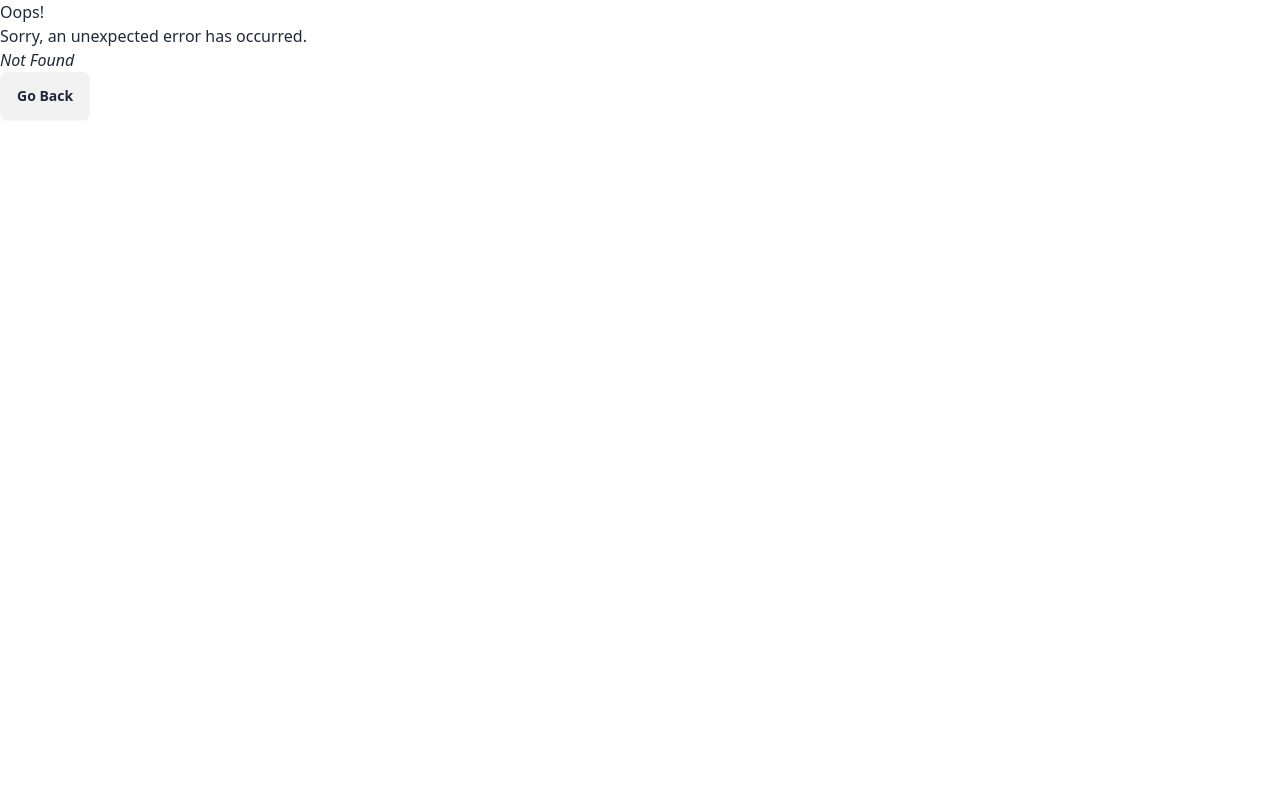
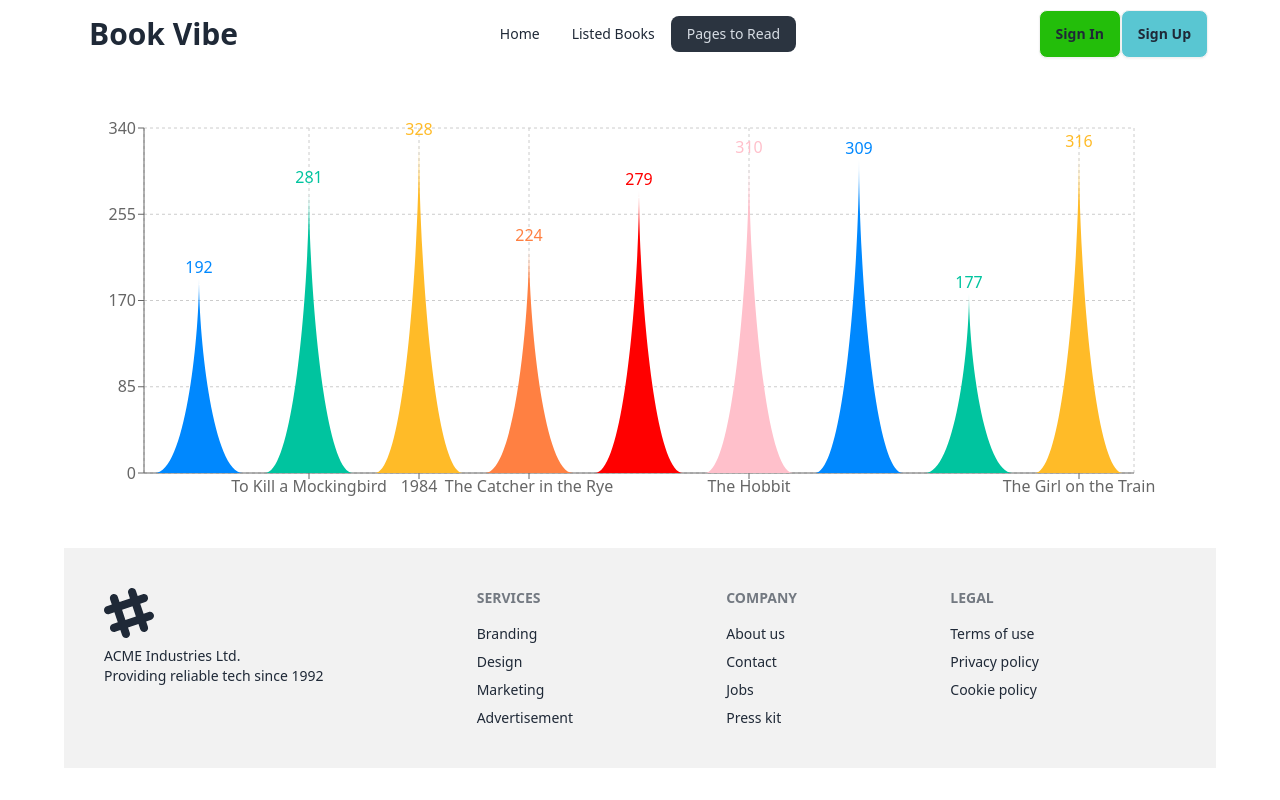
Before and after one commit to istiak19/boiPoka-reactRouter, a React (Vite) app: page /pageToRead in a window 1280 px wide. Before the commit this address had no page. Built offline with nearby package versions, Linux system fonts and the light colour scheme.

Commit message:
sixth commit

```diff
--- a/package.json
+++ b/package.json
@@ -17,6 +17,8 @@
     "react-icons": "^5.3.0",
     "react-router-dom": "^6.27.0",
     "react-tabs": "^6.0.2",
+    "react-toastify": "^10.0.6",
+    "recharts": "^2.13.2",
     "sort-by": "^1.2.0"
   },
   "devDependencies": {
--- a/src/Components/NavBar/NavBar.jsx
+++ b/src/Components/NavBar/NavBar.jsx
@@ -4,7 +4,7 @@ const NavBar = () => {
     const links = <>
         <li><NavLink to='/'>Home</NavLink></li>
         <li><NavLink to='/listedBook'>Listed Books</NavLink></li>
-        <li><a>Pages to Read</a></li>
+        <li><NavLink to='/pageToRead'>Pages to Read</NavLink></li>
     </>
     return (
         <div className="navbar bg-base-100">
--- /dev/null
+++ b/src/Components/PagesToRead/PagesToRead.jsx
@@ -0,0 +1,48 @@
+import { useLoaderData } from "react-router-dom";
+import React from 'react';
+import { BarChart, Bar, Cell, XAxis, YAxis, CartesianGrid } from 'recharts';
+
+const colors = ['#0088FE', '#00C49F', '#FFBB28', '#FF8042', 'red', 'pink'];
+
+const PagesToRead = () => {
+    const books = useLoaderData();
+
+    const getPath = (x, y, width, height) => {
+        return `M${x},${y + height}C${x + width / 3},${y + height} ${x + width / 2},${y + height / 3}
+        ${x + width / 2}, ${y}
+        C${x + width / 2},${y + height / 3} ${x + (2 * width) / 3},${y + height} ${x + width}, ${y + height}
+        Z`;
+    };
+
+    const TriangleBar = (props) => {
+        const { fill, x, y, width, height } = props;
+        return <path d={getPath(x, y, width, height)} stroke="none" fill={fill} />;
+    };
+
+    return (
+        <div className="my-10">
+            <BarChart
+                width={1100}
+                height={400}
+                data={books}
+                margin={{
+                    top: 20,
+                    right: 30,
+                    left: 20,
+                    bottom: 5,
+                }}
+            >
+                <CartesianGrid strokeDasharray="3 3" />
+                <XAxis dataKey="bookName" />
+                <YAxis />
+                <Bar dataKey="totalPages" fill="#8884d8" shape={<TriangleBar />} label={{ position: 'top' }}>
+                    {books.map((entry, index) => (
+                        <Cell key={`cell-${index}`} fill={colors[index % colors.length]} />
+                    ))}
+                </Bar>
+            </BarChart>
+        </div>
+    );
+};
+
+export default PagesToRead;
--- a/src/Components/Utilities/utilities.js
+++ b/src/Components/Utilities/utilities.js
@@ -1,3 +1,5 @@
+import { toast } from "react-toastify";
+
 // Function to retrieve the stored read list from localStorage
 const getStoreReadList = () => {
     const storedListStr = localStorage.getItem('read-list');
@@ -12,6 +14,7 @@ const addToStoreReadList = (id) => {
     } else {
         storedList.push(id);
         localStorage.setItem('read-list', JSON.stringify(storedList));
+        toast('This Book added')
     }
 };
 
@@ -29,6 +32,7 @@ const addToStoredWishList = (id) => {
     } else {
         storedWishList.push(id);
         localStorage.setItem('wish-list', JSON.stringify(storedWishList));
+        toast('This Book Added')
     }
 };
 
--- a/src/main.jsx
+++ b/src/main.jsx
@@ -1,5 +1,7 @@
 import { StrictMode } from 'react'
 import { createRoot } from 'react-dom/client'
+import { ToastContainer } from 'react-toastify';
+import 'react-toastify/dist/ReactToastify.css';
 import './index.css'
 import {
   createBrowserRouter,
@@ -8,9 +10,9 @@ import {
 import Root from './Components/Root/Root';
 import ErrorPage from './Components/ErrorPage/ErrorPage';
 import Home from './Components/Home/Home';
-import Dash from './Components/DashBorad/Dash';
 import BookDetails from './Components/BookDetails/BookDetails';
 import ListedBooks from './Components/ListedBooks/ListedBooks';
+import PagesToRead from './Components/PagesToRead/PagesToRead';
 
 
 const router = createBrowserRouter([
@@ -34,8 +36,9 @@ const router = createBrowserRouter([
         element: <ListedBooks></ListedBooks>
       },
       {
-        path: '/dash',
-        element: <Dash></Dash>
+        path: '/pageToRead',
+        loader:()=>fetch('/booksData.json'),
+        element: <PagesToRead></PagesToRead>
       }
     ],
   },
@@ -44,5 +47,6 @@ const router = createBrowserRouter([
 createRoot(document.getElementById('root')).render(
   <StrictMode>
     <RouterProvider router={router} />
+    <ToastContainer></ToastContainer>
   </StrictMode>,
 )
```
Also changed, not shown: src/Components/ListedBooks/ListedBooks.jsx (+8 -8 lines), 2 other files (tests, documents, lock files or other folders).
